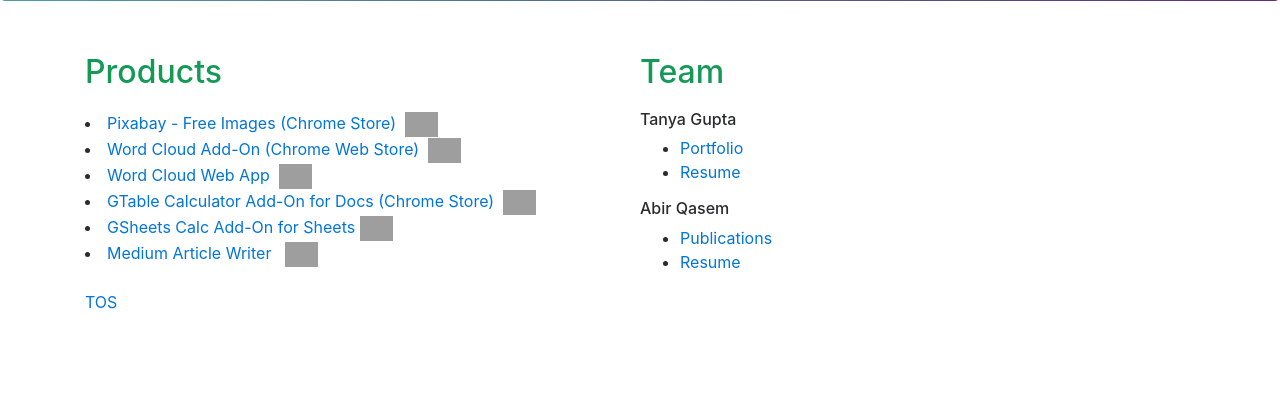
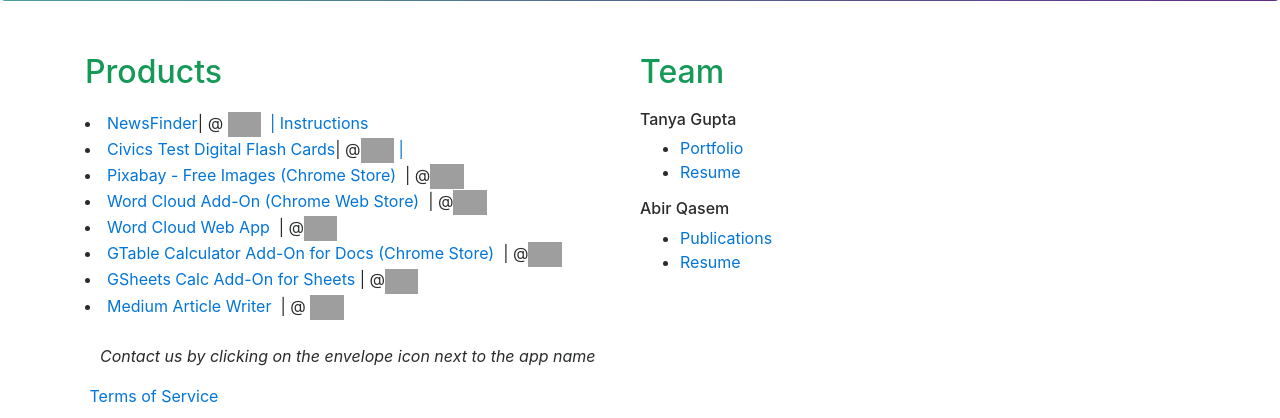
Before and after one commit to tanyagupta/li60, a Flask app: page / in a window 1280 px wide. Shown: the part 382-800 px from the top of the page. Run offline with Flask 2, Linux system fonts and the light colour scheme; some libraries are stand-ins or nearby versions; grey boxes are pictures that could not be loaded.

Commit message:
feat: implemented all the planned changes

```diff
--- a/main.py
+++ b/main.py
@@ -17,6 +17,11 @@ def hello():
 def flash_cards():
     return render_template('tos.html')
 
+@app.route('/helpnewsfinder')
+def subs():
+    return render_template('helpnewsfinder.html')
+
+
 
 
 @app.errorhandler(500)
--- a/templates/index.html
+++ b/templates/index.html
@@ -32,30 +32,46 @@
                 <h1 class="textarea display-6"> Products</h1>
                 <ul>
             </div>
+
             <div class="row">
+              <li> <a href="https://myamerica.life" target="_blank">NewsFinder</a>|&nbsp;@<a target="_blank" href="mailto:newsfinder@li60.zendesk.com?Subject=NewsFinder" target="_top">
+                <img style="height:25px; width=25px;"
+             src="https://github.com/tanyagupta/tanyagupta.github.io/blob/master/images/1484971441_common-email-envelope-mail-outline-stroke.png?raw=true">
+             &nbsp;|</a>&nbsp;<a href="/helpnewsfinder">Instructions</a></li>
+
+             <li> <a href="https://myamerica.life" target="_blank">Civics Test Digital Flash Cards</a>|&nbsp;@<a target="_blank"
+               href="mailto:civicstest@li60.zendesk.com?Subject=Civics%20Test%20Flashcards" target="_top"><img style="height:25px; width=25px;"
+            src="https://github.com/tanyagupta/tanyagupta.github.io/blob/master/images/1484971441_common-email-envelope-mail-outline-stroke.png?raw=true">&nbsp;|</li>
+
                 <li> <a href="https://chrome.google.com/webstore/detail/pixabay-free-images/joobpkaagmlbkkcijfepmlieedgmmdbj" target="_blank">
                   Pixabay - Free Images (Chrome Store)&nbsp;
-                  </a><a target="_blank"
+                  </a>|&nbsp;@<a target="_blank"
                  href="mailto:pixabayaddon@li60.zendesk.com?Subject=Pixabay%20Free%20Images" target="_top"><img style="height:25px; width=25px;"
                 src="https://github.com/tanyagupta/tanyagupta.github.io/blob/master/images/1484971441_common-email-envelope-mail-outline-stroke.png?raw=true"><span class="glyphicon glyphicon-envelope" aria-hidden="true"></span></a></li>
 
-                <li> <a href="https://chrome.google.com/webstore/detail/word-cloud-generator/alhnlhbhnklajhmccemipdbaifocepab?authuser=0" target="_blank">Word Cloud Add-On (Chrome Web Store)&nbsp; </a><a target="_blank" href="mailto:wordcloudaddon@li60.zendesk.com?Subject=Word%20Cloud%20Add-On" target="_top"><img style="height:25px; width=25px;" src="https://github.com/tanyagupta/tanyagupta.github.io/blob/master/images/1484971441_common-email-envelope-mail-outline-stroke.png?raw=true"> <span class="glyphicon glyphicon-envelope" aria-hidden="true"></span></a></li>
-                <li><a href="http://bit.ly/li60tagcloud" target="_blank">Word Cloud Web App &nbsp;</a><a target="_blank" href="mailto:wordcloudwebapp@li60.zendesk.com?Subject=Word%20Cloud%20Web%20App" target="_top"><img style="height:25px; width=25px;" src="https://github.com/tanyagupta/tanyagupta.github.io/blob/master/images/1484971441_common-email-envelope-mail-outline-stroke.png?raw=true"><span class="glyphicon glyphicon-envelope" aria-hidden="true"></span></a></li>
+                <li> <a href="https://chrome.google.com/webstore/detail/word-cloud-generator/alhnlhbhnklajhmccemipdbaifocepab?authuser=0" target="_blank">
+                  Word Cloud Add-On (Chrome Web Store)&nbsp; </a>|&nbsp;@<a target="_blank" href="mailto:wordcloudaddon@li60.zendesk.com?Subject=Word%20Cloud%20Add-On" target="_top"><img style="height:25px; width=25px;" src="https://github.com/tanyagupta/tanyagupta.github.io/blob/master/images/1484971441_common-email-envelope-mail-outline-stroke.png?raw=true">
+                  <span class="glyphicons glyphicons-envelope" aria-hidden="true"></span></a></li>
+                <li><a href="http://wordtagcloud.com/" target="_blank">Word Cloud Web App &nbsp;</a>|&nbsp;@<a target="_blank" href="mailto:wordcloudwebapp@li60.zendesk.com?Subject=Word%20Cloud%20Web%20App" target="_top"><img style="height:25px; width=25px;" src="https://github.com/tanyagupta/tanyagupta.github.io/blob/master/images/1484971441_common-email-envelope-mail-outline-stroke.png?raw=true"><span class="glyphicon glyphicon-envelope" aria-hidden="true"></span></a></li>
 
                 <li> <a href="https://chrome.google.com/webstore/detail/table-calculator/fknnekoeejdjcbdokeinngldblilkedp?hl=en" target="_blank">
                   GTable Calculator Add-On for Docs (Chrome Store)&nbsp;
-                  </a><a target="_blank"
+                  </a>|&nbsp;@<a target="_blank"
                  href="mailto:tcalc@li60.zendesk.com?Subject=Table%20Calculator" target="_top"><img style="height:25px; width=25px;"
-                src="https://github.com/tanyagupta/tanyagupta.github.io/blob/master/images/1484971441_common-email-envelope-mail-outline-stroke.png?raw=true"><span class="glyphicon glyphicon-envelope" aria-hidden="true"></span></a></li>
-                <li> <a href="https://chrome.google.com/webstore/detail/gsheets-calc/ojfmgmplohpjbjnmddbncmeogpfjnfma?utm_source=permalink" target="_blank">GSheets Calc Add-On for Sheets&nbsp;</a><a target="_blank" href="mailto:gsheetscalc@li60.zendesk.com?Subject=GSheets%20Calc" target="_top"><img style="height:25px; width=25px;" src="https://github.com/tanyagupta/tanyagupta.github.io/blob/master/images/1484971441_common-email-envelope-mail-outline-stroke.png?raw=true"><span class="glyphicon glyphicon-envelope" aria-hidden="true"></span></a></li>
+                src="https://github.com/tanyagupta/tanyagupta.github.io/blob/master/images/1484971441_common-email-envelope-mail-outline-stroke.png?raw=true">
+                <span class="glyphicon glyphicon-envelope" aria-hidden="true"></span></a></li>
+                <li> <a href="https://chrome.google.com/webstore/detail/gsheets-calc/ojfmgmplohpjbjnmddbncmeogpfjnfma?utm_source=permalink" target="_blank">
+                  GSheets Calc Add-On for Sheets&nbsp;</a>|&nbsp;@<a target="_blank" href="mailto:gsheetscalc@li60.zendesk.com?Subject=GSheets%20Calc" target="_top"><img style="height:25px; width=25px;" src="https://github.com/tanyagupta/tanyagupta.github.io/blob/master/images/1484971441_common-email-envelope-mail-outline-stroke.png?raw=true"><span class="glyphicon glyphicon-envelope" aria-hidden="true"></span></a></li>
            </div>
            <div class="row">
                 <li><a href="https://chrome.google.com/webstore/detail/medium-article-writer/iiphgmbijeplmjgbjbnfpgapfggknfop?authuser=0" target="_blank">
-                Medium Article Writer &nbsp;</a><a target="_blank" href="mailto:mediumarticlewriter@li60.zendesk.com?Subject=Medium%20Article%20Writer%20Add-On%20for%20Docs" target="_top">
+                Medium Article Writer &nbsp;</a>|&nbsp;@<a target="_blank" href="mailto:mediumarticlewriter@li60.zendesk.com?Subject=Medium%20Article%20Writer%20Add-On%20for%20Docs" target="_top">
                 <img style="height:25px; width=25px;" src="https://github.com/tanyagupta/tanyagupta.github.io/blob/master/images/1484971441_common-email-envelope-mail-outline-stroke.png?raw=true">
                 <span class="glyphicon glyphicon-envelope" aria-hidden="true"></span></a></li>
                 </ul>
             </div>
+            <br>
+            <p><i>Contact us by clicking on the envelope icon next to the app name</i></p>
 
         </div>
         <div class="col-sm-6">
@@ -81,7 +97,7 @@
 
     </div>
 <div class="row">
-<a href="/tos"  role="button">TOS</a>
+<a href="/tos"  role="button">&nbsp;Terms of Service</a>
 </div>
 
 </div>
```
Also changed, not shown: templates/helpnewsfinder.html (added, +48 -0 lines), 1 other file.
